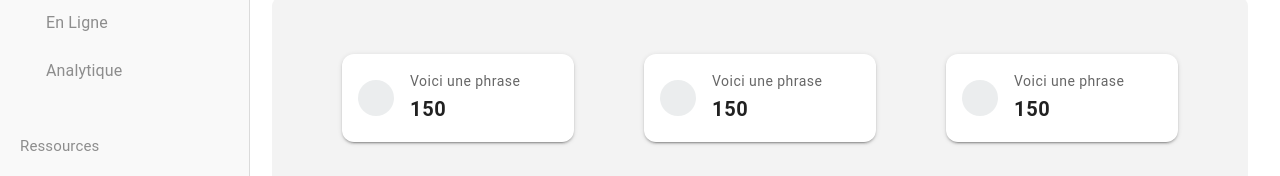
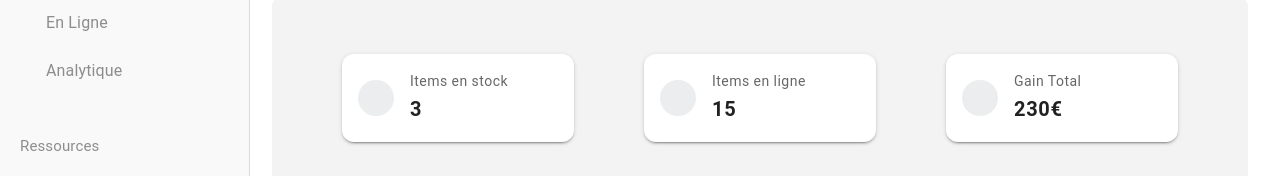
Before and after one commit to AvirKarakitsos/REACT_management, a React (Vite) app: page / in a window 1280 px wide. Shown: the part 154-330 px from the top of the page. Built offline with nearby package versions, Linux system fonts and the light colour scheme; some icons are missing.

Commit message:
refactor: dynamic datas in MiniCard component

```diff
--- a/src/components/MainComponent.jsx
+++ b/src/components/MainComponent.jsx
@@ -27,9 +27,9 @@ export default function MainContent() {
           mb: 3
         }}
       >
-        <MiniCard/>
-        <MiniCard/>
-        <MiniCard/>
+        <MiniCard title="Items en stock" number='3'/>
+        <MiniCard title="Items en ligne" number='15'/>
+        <MiniCard title="Gain Total" number='230€'/>
       </Box>
 
       {/* Partie Milieu */}
--- a/src/components/tools/MiniCard.jsx
+++ b/src/components/tools/MiniCard.jsx
@@ -1,7 +1,7 @@
 import { Box, Typography, Stack, Paper } from '@mui/material';
 import Inventory2Icon from '@mui/icons-material/Inventory2'; // Icône boîte
 
-export default function MiniCard({ text = 'Voici une phrase', number = '150' }) {
+export default function MiniCard({ title, number }) {
 	return (
 		<Paper
 			elevation={2}
@@ -29,7 +29,7 @@ export default function MiniCard({ text = 'Voici une phrase', number = '150' })
 
 			<Box sx={{ display:'flex', flexDirection:'column'}}>
 				<Typography variant="caption" noWrap color="text.secondary" fontSize={14} >
-				{text}
+				{title}
 				</Typography>
 				<Typography variant="caption" noWrap fontSize={20} fontWeight={'600'}>
 				{number}
```
